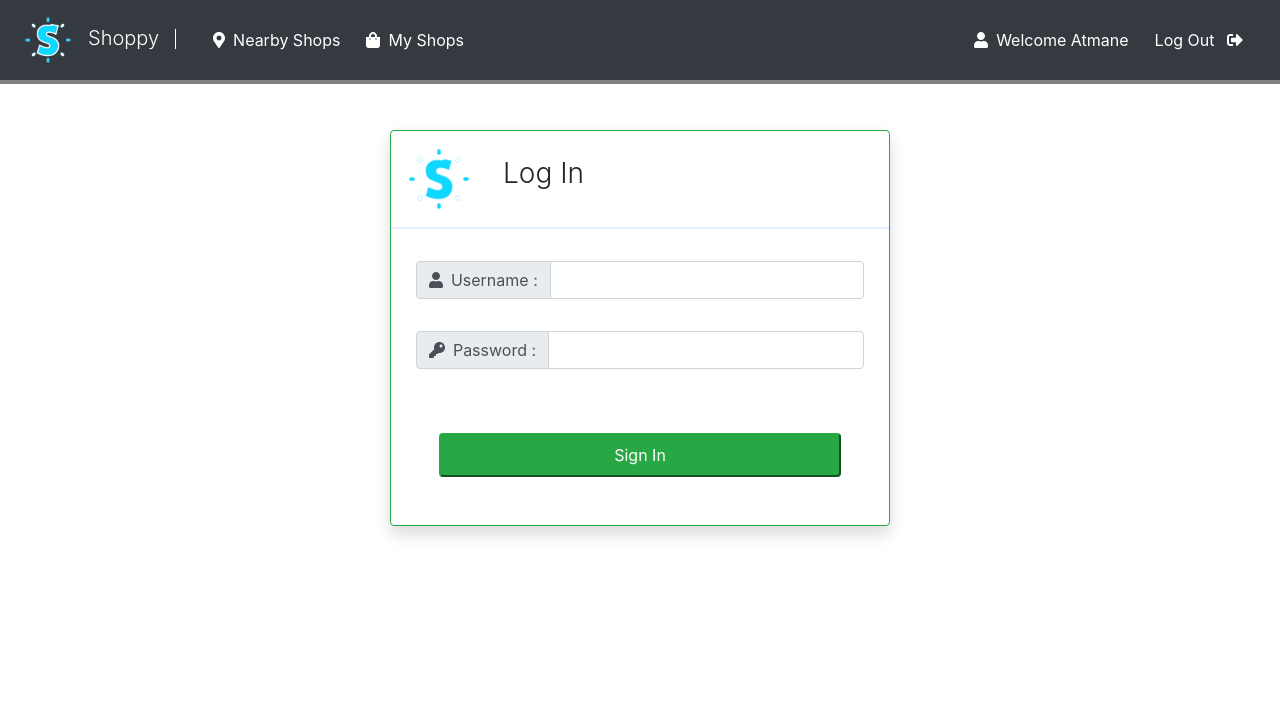
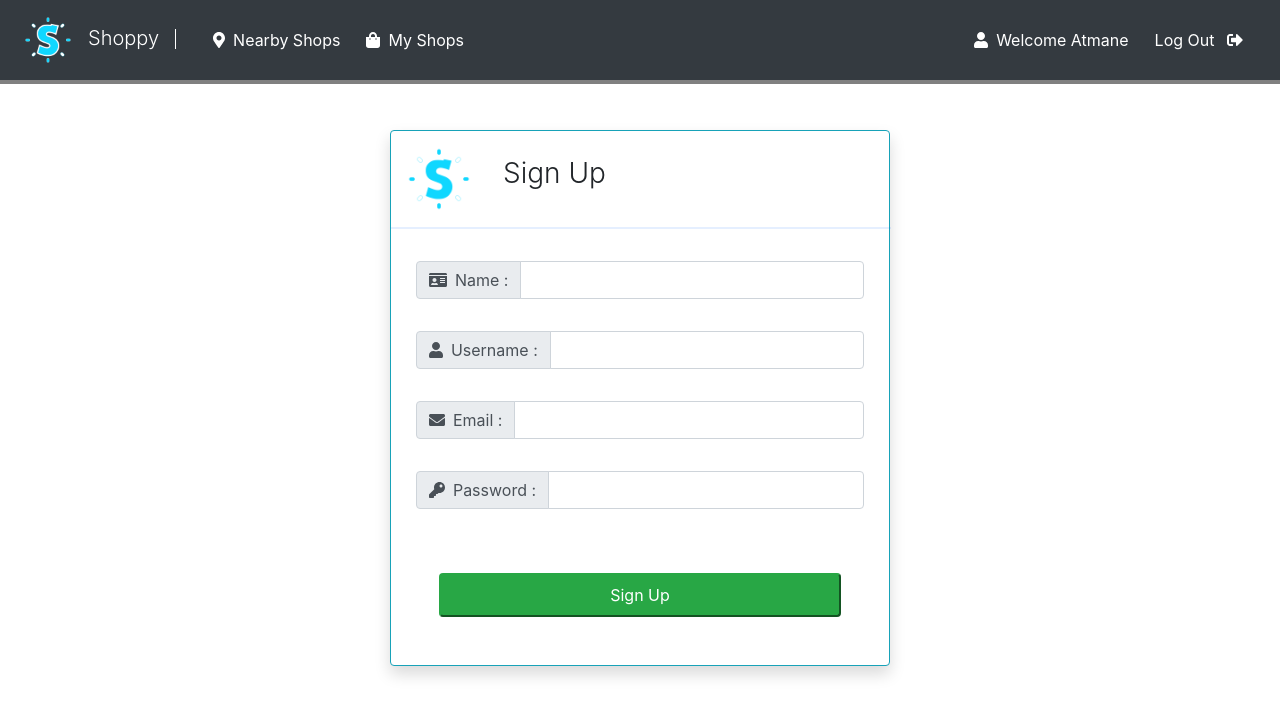
Before and after one commit to atidevs/perishop, an Angular app in the folder client-perishop/: page / in a window 1280 px wide. Shown: the top 716 px of the page. Built offline with nearby package versions, Linux system fonts and the light colour scheme.

Commit message:
Added markup and style to the Sign Up component

```diff
--- a/client-perishop/src/app/app.component.html
+++ b/client-perishop/src/app/app.component.html
@@ -1,6 +1,6 @@
 <app-navbar></app-navbar>
 <div class="container-fluid mt-5">
   <!-- <app-home></app-home> -->
-  <app-login></app-login>
-
+  <!-- <app-login></app-login> -->
+  <app-signup></app-signup>
 </div>
--- a/client-perishop/src/app/components/login/login.component.html
+++ b/client-perishop/src/app/components/login/login.component.html
@@ -19,6 +19,6 @@
     <input type="text" class="form-control" aria-label="Sizing example input" aria-describedby="inputGroup-sizing-default">
   </div>
 
-  <button class="m-5 btn-success rounded p-2">Sign In</button>
+  <button class="m-5 btn-primary rounded p-2">Log In</button>
 
 </div>
--- a/client-perishop/src/app/components/signup/signup.component.css
+++ b/client-perishop/src/app/components/signup/signup.component.css
@@ -0,0 +1,6 @@
+.sign-up-header {
+  width: inherit;
+  border-bottom-style: solid;
+  border-bottom-color: rgba(0, 96, 250, 0.1);
+  border-bottom-width: 2px;
+}
--- a/client-perishop/src/app/components/signup/signup.component.html
+++ b/client-perishop/src/app/components/signup/signup.component.html
@@ -1,3 +1,38 @@
-<p>
-  signup works!
-</p>
+<div class="card shadow border-info mx-auto" style="width: 500px; margin-top: 50px;">
+
+  <div class="sign-up-header mb-3">
+    <img class="m-3" src="../../../assets/logo.png" style="width: 64px;" alt="Shoppy logo">
+    <h3 class="d-inline text-justify font-weight-light m-3">Sign Up</h3>
+  </div>
+
+  <div class="input-group m-3 mx-auto" style="width: 90%">
+    <div class="input-group-prepend">
+      <span class="input-group-text" id="inputGroup-sizing-default"><i class="fas fa-id-card mr-2"></i>Name :</span>
+    </div>
+    <input type="text" class="form-control" aria-label="Sizing example input" aria-describedby="inputGroup-sizing-default">
+  </div>
+
+  <div class="input-group m-3 mx-auto" style="width: 90%">
+    <div class="input-group-prepend">
+      <span class="input-group-text" id="inputGroup-sizing-default"><i class="fas fa-user mr-2"></i>Username :</span>
+    </div>
+    <input type="text" class="form-control" aria-label="Sizing example input" aria-describedby="inputGroup-sizing-default">
+  </div>
+
+  <div class="input-group m-3 mx-auto" style="width: 90%">
+    <div class="input-group-prepend">
+      <span class="input-group-text" id="inputGroup-sizing-default"><i class="fas fa-envelope mr-2"></i>Email :</span>
+    </div>
+    <input type="text" class="form-control" aria-label="Sizing example input" aria-describedby="inputGroup-sizing-default">
+  </div>
+
+  <div class="input-group m-3 mx-auto" style="width: 90%">
+    <div class="input-group-prepend">
+      <span class="input-group-text" id="inputGroup-sizing-default"><i class="fas fa-key mr-2"></i>Password :</span>
+    </div>
+    <input type="text" class="form-control" aria-label="Sizing example input" aria-describedby="inputGroup-sizing-default">
+  </div>
+
+  <button class="m-5 btn-success rounded p-2">Sign Up</button>
+
+</div>
```
